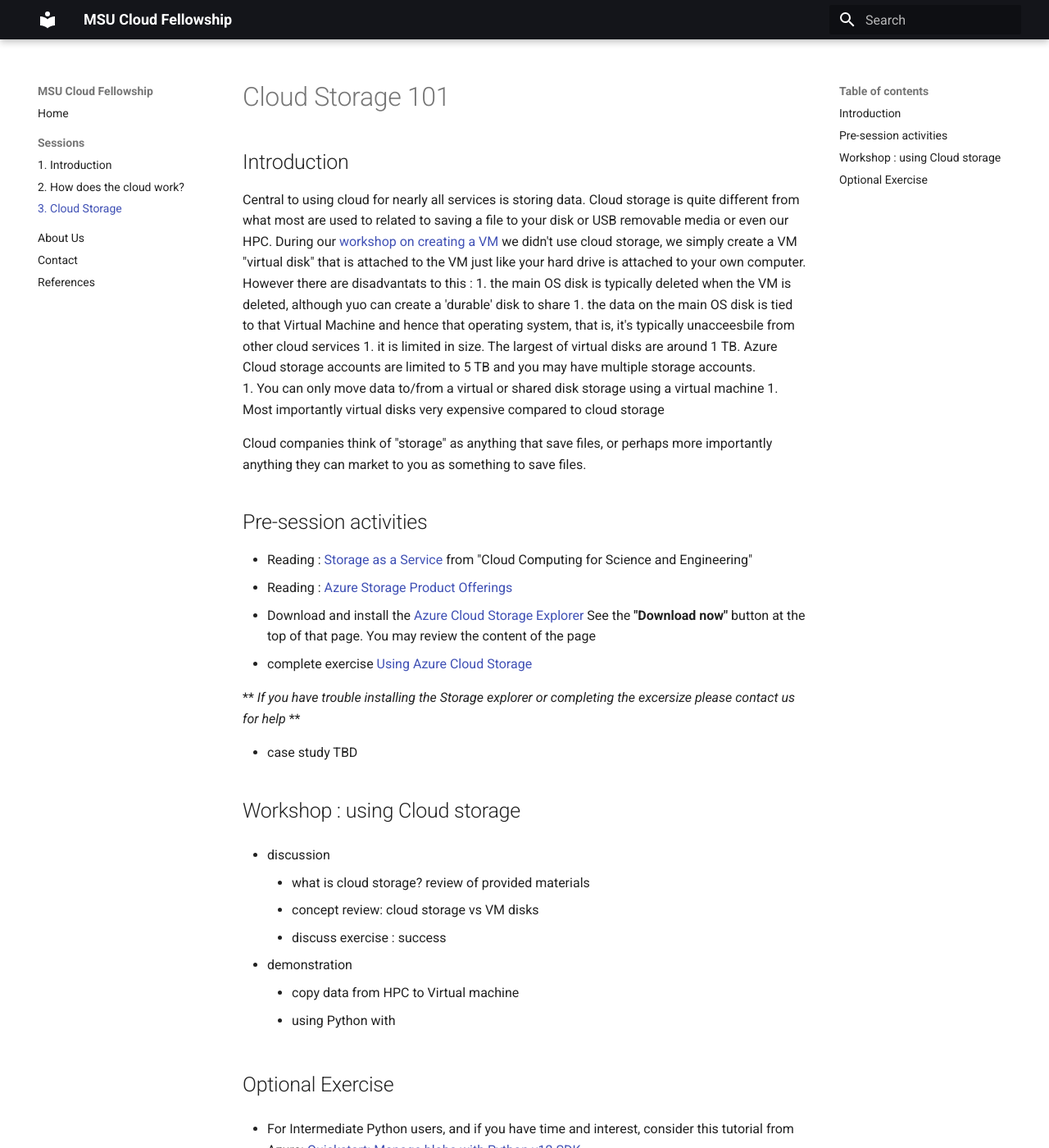
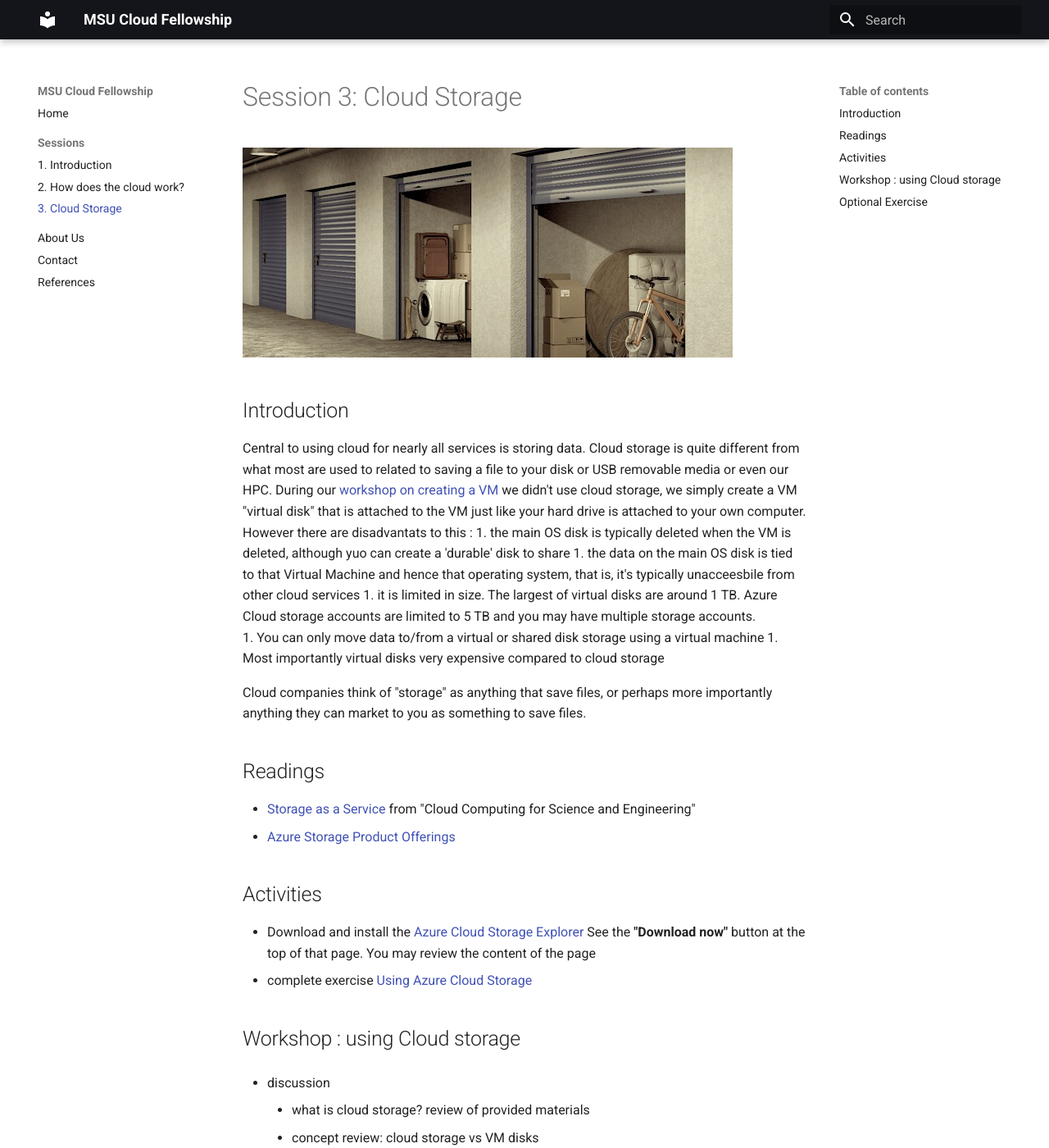
Before and after one commit to msucloudfellowship/msucloudfellowship.github.io, an MkDocs documentation site: the page built from docs/session_cloud_storage/index.md, in a window 1280 px wide and 1400 px high. Shown: the whole window at 82% size. Built offline with MkDocs 1.6.1 and Material for MkDocs 9.7.7, drawn with Linux system fonts in a browser that asks for light colours.

Commit message:
additional org and content

```diff
--- a/docs/session_cloud_storage/index.md
+++ b/docs/session_cloud_storage/index.md
@@ -1,4 +1,6 @@
-# Cloud Storage 101
+# Session 3: Cloud Storage
+
+![storage_units](../img/storage_units.jpg)
 
 ## Introduction
 
@@ -11,16 +13,15 @@
 
 Cloud companies think of "storage" as anything that save files, or perhaps more importantly anything they can market to you as something to save files.
 
-## Pre-session activities
+## Readings
 
-- Reading : [Storage as a Service](https://s3.us-east-2.amazonaws.com/a-book/storage.html) from "Cloud Computing for Science and Engineering"
-- Reading : [Azure Storage Product Offerings](https://azure.microsoft.com/en-us/product-categories/storage/)
-- Download and install the [Azure Cloud Storage Explorer](https://azure.microsoft.com/en-us/features/storage-explorer/)  See the **"Download now"** button at the top of that page.  You may review the content of the page
-- complete exercise [Using Azure Cloud Storage](exercise_using_azure_cloud_storage.md)
+  - [Storage as a Service](https://s3.us-east-2.amazonaws.com/a-book/storage.html) from "Cloud Computing for Science and Engineering"
+  - [Azure Storage Product Offerings](https://azure.microsoft.com/en-us/product-categories/storage/)
 
-** *If you have trouble installing the Storage explorer or completing the excersize please contact us for help* **
+## Activities
 
-- case study TBD
+  - Download and install the [Azure Cloud Storage Explorer](https://azure.microsoft.com/en-us/features/storage-explorer/)  See the **"Download now"** button at the top of that page.  You may review the content of the page
+  - complete exercise [Using Azure Cloud Storage](exercise_using_azure_cloud_storage.md)
 
 ## Workshop : using Cloud storage
 
@@ -33,7 +34,6 @@
      - copy data from HPC to Virtual machine
      - using Python with
 
-
 ## Optional Exercise
 
  - For Intermediate Python users, and if you have time and interest, consider this tutorial from Azure:
```
Also changed, not shown: docs/session_how_to_cloud/index.md (+15 -9 lines), docs/session_introduction/.session_notes_introduction.md (added, +100 -0 lines), docs/session_introduction/index.md (+22 -19 lines), docs/img/chaplin_clockworks.jpg (added), docs/img/storage_units.jpg (added).
